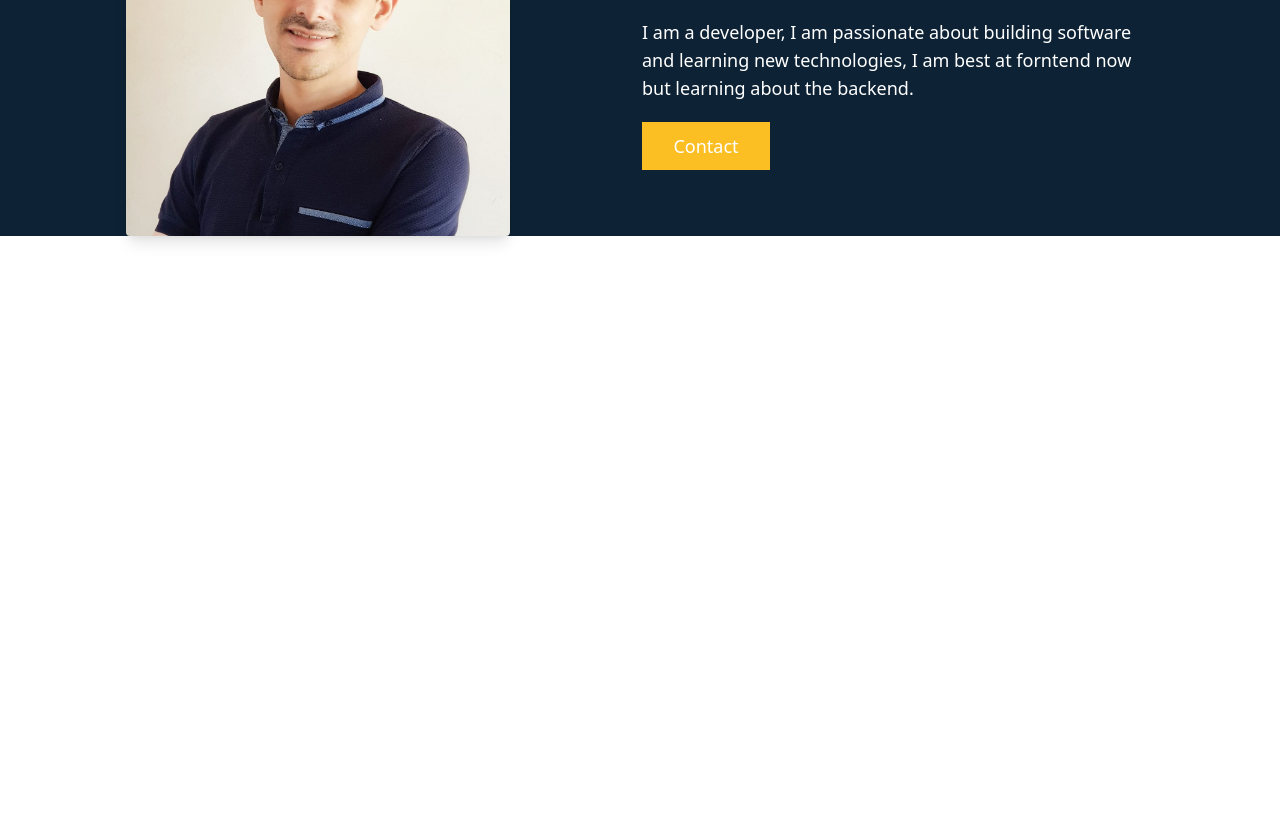
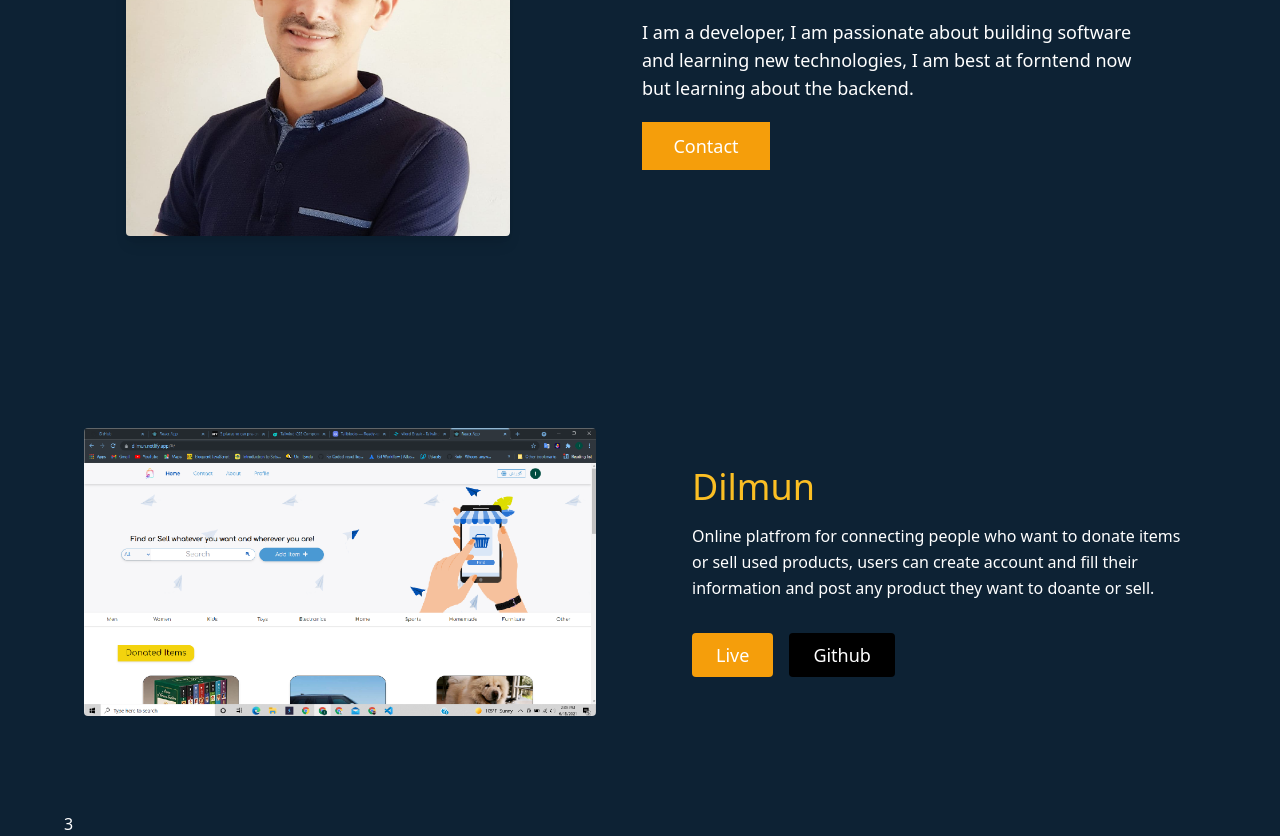
Before and after one commit to ismailkhalil20/MyPortfolio, a React (Create React App) app: page / in a window 1280 px wide. Shown: the part 340-1176 px from the top of the page. Before the commit the page ends 800 px from the top, so only its background shows below. Built offline with nearby package versions, Linux system fonts and the light colour scheme.

Commit message:
add first HeroProject component

```diff
--- a/src/App.js
+++ b/src/App.js
@@ -1,5 +1,7 @@
 import Header from './components/Header'
 import Hero from './components/Hero'
+import HeroProject1, { HeroProject2, HeroProject3 } from './components/HeroProject'
+
 
 function App() {
   return (
@@ -7,6 +9,9 @@ function App() {
       <Header />
       <div className="lg:max-w-6xl text-white mx-10 lg:mx-auto">
         <Hero />
+        <HeroProject1 />
+        <HeroProject2 />
+        <HeroProject3 />
       </div>
     </div>
   );
--- a/src/components/Hero/Hero.jsx
+++ b/src/components/Hero/Hero.jsx
@@ -10,7 +10,7 @@ export default function Hero() {
             <div className="max-w-sm lg:max-w-lg my-10">
                 <h1 className="text-4xl text-orange-400 font-mono">Hey, I am Ismail, a Frontend Developer</h1>
                 <p className="my-5 text-lg">I am a developer, I am passionate about building software and learning new technologies, I am best at forntend now but learning about the backend.</p>
-                <button type="button" className="w-32 h-12 text-lg bg-orange-400 hover:opacity-90">Contact</button>
+                <button type="button" className="w-32 h-12 text-lg bg-yellow-500 hover:bg-yellow-400">Contact</button>
             </div>
         </div>
     )
--- /dev/null
+++ b/src/components/HeroProject/HeroProject1.jsx
@@ -0,0 +1,24 @@
+import React from 'react'
+import Dilmun from '../../assets/Dilmun.png'
+
+export default function HeroProject1() {
+    return (
+        <section className="text-gray-600 body-font">
+            <div className="container mx-auto flex px-5 py-24 md:flex-row flex-col items-center">
+                <div className="lg:max-w-lg lg:w-full md:w-1/2 w-5/6 mb-10 md:mb-0">
+                    <img className="object-cover object-center rounded" alt="hero" src={Dilmun} />
+                </div>
+                <div className="lg:flex-grow md:w-1/2 lg:pl-24 md:pl-16 flex flex-col md:items-start md:text-left items-center text-center">
+                    <h1 className="title-font sm:text-4xl text-3xl mb-4 font-medium text-orange-400">Dilmun
+                        <br className="hidden lg:inline-block" />
+                    </h1>
+                    <p className="mb-8 leading-relaxed text-white">Online platfrom for connecting people who want to donate items or sell used products, users can create account and fill their information and post any product they want to doante or sell.</p>
+                    <div className="flex justify-center">
+                        <a href="https://dilmun.netlify.app/#/" className="inline-flex text-white bg-yellow-500 border-0 py-2 px-6 focus:outline-none hover:bg-yellow-400 rounded text-lg">Live</a>
+                        <a href='https://github.com/ReCoded-Org/capstone-iraq-rct-dilmun' className="ml-4 inline-flex text-white bg-black border-0 py-2 px-6 focus:outline-none hover:bg-gray-200 hover:text-black rounded text-lg">Github</a>
+                    </div>
+                </div>
+            </div>
+        </section>
+    )
+}
--- /dev/null
+++ b/src/components/HeroProject/HeroProject2.jsx
@@ -0,0 +1,9 @@
+import React from 'react'
+
+export default function HeroProject2() {
+    return (
+        <div>
+
+        </div>
+    )
+}
--- /dev/null
+++ b/src/components/HeroProject/HeroProject3.jsx
@@ -0,0 +1,9 @@
+import React from 'react'
+
+export default function HeroProject3() {
+    return (
+        <div>
+            3
+        </div>
+    )
+}
--- /dev/null
+++ b/src/components/HeroProject/index.js
@@ -0,0 +1,3 @@
+export { default } from './HeroProject1'
+export { default as HeroProject2 } from './HeroProject2'
+export { default as HeroProject3 } from './HeroProject3'
```
Also changed, not shown: src/assets/Dilmun.png (added).
